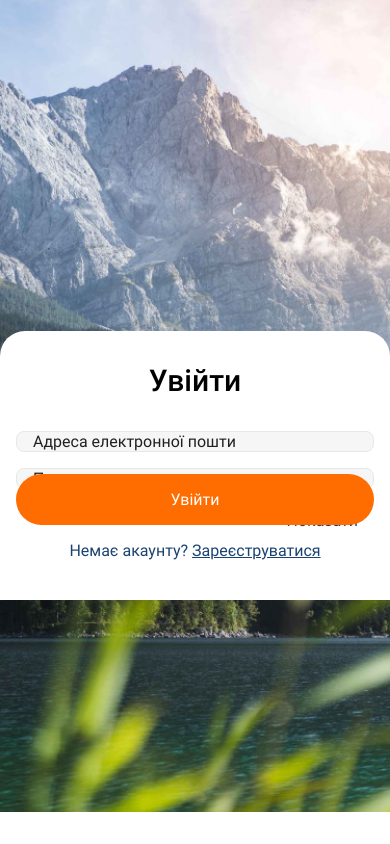
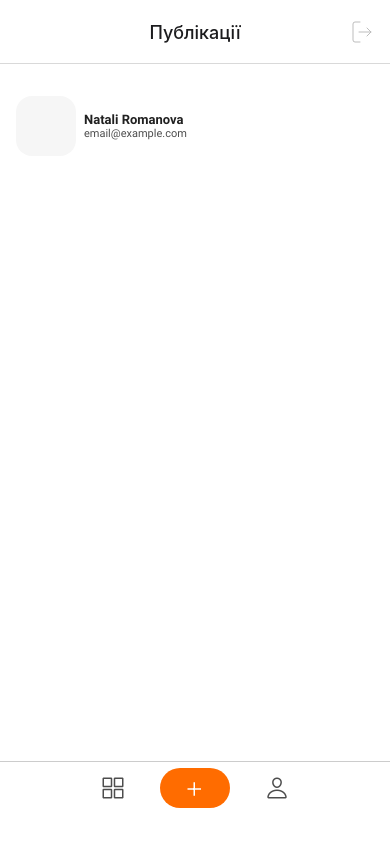
Before and after one commit to DanyloYamelynets/react-native-app, a React Native app in the folder AwesomeProject/: screen /Home in a window 390 px wide. Built offline with nearby package versions, Linux system fonts and the light colour scheme.

Commit message:
add styled PostsScreen, BottomTabNavigation

```diff
--- a/AwesomeProject/App.js
+++ b/AwesomeProject/App.js
@@ -1,18 +1,21 @@
 import "react-native-gesture-handler";
 import { useFonts } from "expo-font";
-import { Keyboard, TouchableWithoutFeedback } from "react-native";
+import { Button, Keyboard, TouchableWithoutFeedback } from "react-native";
 import { RegistrationScreen } from "./Screens/RegistrationScreen/RegistrationScreen";
 import { LoginScreen } from "./Screens/LoginScreen/LoginScreen";
-import { NavigationContainer } from "@react-navigation/native";
+import { NavigationContainer, useNavigation } from "@react-navigation/native";
 import { createStackNavigator } from "@react-navigation/stack";
 import { PostsScreen } from "./Screens/PostsScreen/PostsScreen";
+import { Home } from "./Screens/Home/Home";
 
 const MainStack = createStackNavigator();
 
 export default function App() {
+  // const navigation = useNavigation();
   const [fontsLoaded] = useFonts({
     Roboto: require("./assets/fonts/Roboto-Regular.ttf"),
     "Roboto-Medium": require("./assets/fonts/Roboto-Medium.ttf"),
+    "Roboto-Bold": require("./assets/fonts/Roboto-Bold.ttf"),
   });
 
   if (!fontsLoaded) {
@@ -28,8 +31,16 @@ export default function App() {
             component={RegistrationScreen}
             options={{ headerShown: false }}
           />
-          <MainStack.Screen name="Login" component={LoginScreen} options={{ headerShown: false }}/>
-          <MainStack.Screen name="Posts" component={PostsScreen} options={{ headerShown: false }}/>
+          <MainStack.Screen
+            name="Login"
+            component={LoginScreen}
+            options={{ headerShown: false }}
+          />
+          <MainStack.Screen
+            name="Home"
+            component={Home}
+            options={{ headerShown: false }}
+          />
         </MainStack.Navigator>
       </NavigationContainer>
     </TouchableWithoutFeedback>
--- a/AwesomeProject/Screens/CreatePostsScreen/CreatePostsScreen.jsx
+++ b/AwesomeProject/Screens/CreatePostsScreen/CreatePostsScreen.jsx
@@ -0,0 +1,10 @@
+import React from 'react'
+import { Text, View } from 'react-native';
+
+export const CreatePostsScreen = () => {
+  return (
+    <View style={{ flex: 1, justifyContent: "center", alignItems: "center" }}>
+      <Text>Create Posts</Text>
+    </View>
+  );
+}
--- a/AwesomeProject/Screens/Home/Home.jsx
+++ b/AwesomeProject/Screens/Home/Home.jsx
@@ -0,0 +1,137 @@
+import { createBottomTabNavigator } from "@react-navigation/bottom-tabs";
+import { useNavigation } from "@react-navigation/native";
+import React from "react";
+import { Button, Pressable, Text, TouchableOpacity, View } from "react-native";
+import { ProfileScreen } from "../ProfileScreen/ProfileScreen";
+import { CreatePostsScreen } from "../CreatePostsScreen/CreatePostsScreen";
+import { Ionicons } from "@expo/vector-icons";
+import { PostsScreen } from "../PostsScreen/PostsScreen";
+import { LogOutSvg } from "../../assets/svg/LogOutSvg";
+
+const Tabs = createBottomTabNavigator();
+
+export const Home = () => {
+  const navigation = useNavigation();
+
+  const LogOut = () => {
+    return (
+      <LogOutSvg
+        onPress={() => navigation.navigate("Login")}
+        title="Log Out"
+        color="#fff"
+        style={{
+          width: 24,
+          height: 24,
+          marginRight: 60,
+          marginRight: 16,
+          paddingVertical: 10,
+        }}
+      />
+    );
+  };
+
+  const goBack = () => {
+    return (
+      <View style={{ marginLeft: 16 }}>
+        <TouchableOpacity
+          activeOpacity={0.5}
+          onPress={() => navigation.navigate("Posts")}
+        >
+          <Ionicons
+            name="arrow-back-sharp"
+            size={24}
+            color="rgba(33, 33, 33, 0.80)"
+          />
+        </TouchableOpacity>
+      </View>
+    );
+  };
+
+  return (
+    <Tabs.Navigator
+      initialRouteName="Posts"
+      tabBar={(props) => (
+        <View
+          style={{
+            flexDirection: "row",
+            height: 83,
+            justifyContent: "space-between",
+            alignItems: "center",
+            paddingHorizontal: 101,
+            paddingBottom: 30,
+            borderTopWidth: 1,
+            borderTopColor: "rgba(0, 0, 0, 0.2)",
+            backgroundColor: "#FFFFFF",
+          }}
+        >
+          <Pressable
+            onPress={() => props.navigation.navigate("Posts")}
+            style={{ alignItems: "center" }}
+          >
+            <Ionicons
+              name={"grid-outline"}
+              size={24}
+              color={"rgba(33, 33, 33, 0.80)"}
+            />
+          </Pressable>
+          <Pressable
+            onPress={() => props.navigation.navigate("Create Posts")}
+            style={{
+              alignItems: "center",
+              width: 70,
+              height: 40,
+
+              paddingVertical: 8,
+              paddingHorizontal: 8,
+
+              backgroundColor: "#FF6C00",
+              borderRadius: 20,
+            }}
+          >
+            <Ionicons name={"add"} size={24} color={"#FFFFFF"} />
+          </Pressable>
+          <Pressable
+            onPress={() => props.navigation.navigate("Profile")}
+            style={{ alignItems: "center" }}
+          >
+            <Ionicons
+              name={"person-outline"}
+              size={24}
+              color={"rgba(33, 33, 33, 0.80)"}
+            />
+          </Pressable>
+        </View>
+      )}
+    >
+      <Tabs.Screen
+        name="Posts"
+        component={PostsScreen}
+        options={{
+          title: "Публікації",
+          headerTitleAlign: "center",
+          headerLeft: null,
+          headerRight: LogOut,
+          headerStyle: {
+            borderBottomWidth: 1,
+            borderBottomColor: "rgba(0, 0, 0, 0.15)",
+          },
+        }}
+      />
+      <Tabs.Screen
+        name="Create Posts"
+        component={CreatePostsScreen}
+        options={{
+          title: "Створити публікацію",
+          headerTitleAlign: "center",
+          headerLeft: goBack,
+          headerStyle: {
+            borderBottomWidth: 1,
+            borderBottomColor: "rgba(0, 0, 0, 0.15)",
+          },
+          tabBarStyle: { display: "none" },
+        }}
+      />
+      <Tabs.Screen name="Profile" component={ProfileScreen} />
+    </Tabs.Navigator>
+  );
+};
--- a/AwesomeProject/Screens/LoginScreen/LoginScreen.jsx
+++ b/AwesomeProject/Screens/LoginScreen/LoginScreen.jsx
@@ -38,7 +38,7 @@ export const LoginScreen = () => {
     }
     resetForm();
     console.log(`email: ${email}, password: ${password}`);
-    navigation.navigate("Posts");
+    navigation.navigate("Home");
   };
 
   function resetForm() {
--- a/AwesomeProject/Screens/PostsScreen/PostsScreen.jsx
+++ b/AwesomeProject/Screens/PostsScreen/PostsScreen.jsx
@@ -1,37 +1,52 @@
 import { useNavigation } from "@react-navigation/native";
 import React from "react";
-import { Pressable, Text, View } from "react-native";
+import { Image, Pressable, StyleSheet, Text, View } from "react-native";
 
 export const PostsScreen = () => {
-  const navigation = useNavigation();
   return (
-    <View>
-      <Text
-        style={{
-          color: "#1B4371",
-          fontFamily: "Roboto",
-          fontSize: 36,
-          position: "absolute",
-          top: 82,
-          right: 16,
-        }}
-      >
-        PostsScreen
-      </Text>
-      <Pressable onPress={() => navigation.navigate("Login")}>
-        <Text
-          style={{
-            color: "#1B4371",
-            fontFamily: "Roboto",
-            fontSize: 16,
-            position: "absolute",
-            top: 152,
-            right: 16,
-          }}
-        >
-          Вже є акаунт? Увійти
-        </Text>
-      </Pressable>
+    <View style={styles.container}>
+      <View style={styles.avatarWrapper}>
+        <Image style={styles.avatarImg} />
+        <View>
+          <Text style={styles.avatarName}>Natali Romanova</Text>
+          <Text style={styles.avatarEmail}>email@example.com</Text>
+        </View>
+      </View>
+      <View style={styles.navTabs}></View>
     </View>
   );
 };
+
+const styles = StyleSheet.create({
+  container: {
+    flex: 1,
+    paddingHorizontal: 16,
+    paddingVertical: 32,
+
+    backgroundColor: "#fff",
+  },
+  avatarWrapper: {
+    flexDirection: "row",
+    alignItems: "center",
+  },
+  avatarImg: {
+    width: 60,
+    height: 60,
+    marginRight: 8,
+
+    backgroundColor: "#f6f6f6",
+    borderRadius: 16,
+  },
+  avatarName: {
+    fontFamily: "Roboto-Bold",
+    fontSize: 13,
+
+    color: "#212121",
+  },
+  avatarEmail: {
+    fontFamily: "Roboto",
+    fontSize: 11,
+
+    color: "rgba(33, 33, 33, 0.8)",
+  },
+});
--- a/AwesomeProject/Screens/ProfileScreen/ProfileScreen.jsx
+++ b/AwesomeProject/Screens/ProfileScreen/ProfileScreen.jsx
@@ -0,0 +1,10 @@
+import React from 'react'
+import { Text, View } from 'react-native';
+
+export const ProfileScreen = () => {
+  return (
+    <View style={{ flex: 1, justifyContent: "center", alignItems: "center" }}>
+      <Text>Profile</Text>
+    </View>
+  );
+}
--- a/AwesomeProject/Screens/RegistrationScreen/RegistrationScreen.jsx
+++ b/AwesomeProject/Screens/RegistrationScreen/RegistrationScreen.jsx
@@ -24,6 +24,7 @@ import {
 import { Circle, Path, Svg } from "react-native-svg";
 import backgroundImg from "../../assets/images/background.png";
 import { useNavigation } from "@react-navigation/native";
+import { AddRegisterImg } from "../../assets/svg/AddRegisterImg";
 
 export const RegistrationScreen = () => {
   const [login, setLogin] = useState("");
@@ -48,7 +49,7 @@ export const RegistrationScreen = () => {
     }
     resetForm();
     console.log(`login: ${login}, email: ${email}, password: ${password}`);
-    navigation.navigate("Posts");
+    navigation.navigate("Home");
   };
 
   function resetForm() {
@@ -73,26 +74,7 @@ export const RegistrationScreen = () => {
               <View style={styles.wrapper}>
                 <RegisterCont>
                   <UserPhoto>
-                    <Svg
-                      width={25}
-                      height={25}
-                      viewBox="0 0 25 25"
-                      style={{ position: "absolute", right: -12, bottom: 14 }}
-                    >
-                      <Circle
-                        cx="12.5"
-                        cy="12.5"
-                        r="12"
-                        fill="white"
-                        stroke="#FF6C00"
-                      />
-                      <Path
-                        fill-rule="evenodd"
-                        clip-rule="evenodd"
-                        d="M13 6H12V12H6V13H12V19H13V13H19V12H13V6Z"
-                        fill="#FF6C00"
-                      />
-                    </Svg>
+                    <AddRegisterImg style={{}} />
                   </UserPhoto>
                   <Text style={{ fontFamily: "Roboto-Medium", fontSize: 30 }}>
                     Реєстрація
--- /dev/null
+++ b/AwesomeProject/assets/svg/AddRegisterImg.jsx
@@ -0,0 +1,23 @@
+import * as React from "react";
+import Svg, { Circle, Path } from "react-native-svg";
+
+export const AddRegisterImg = ({
+  style: { fill = "#ff6c00", stroke = "#ff6c00", backgroundColor = "#ffffff" },
+}) => (
+  <Svg
+    xmlns="http://www.w3.org/2000/svg"
+    width={25}
+    height={25}
+    viewBox="0 0 25 25"
+    style={{ position: "absolute", right: -12, bottom: 14 }}
+    fill="none"
+  >
+    <Circle cx={12.5} cy={12.5} r={12} fill={backgroundColor} stroke={stroke} />
+    <Path
+      fill={fill}
+      fillRule="evenodd"
+      d="M13 6h-1v6H6v1h6v6h1v-6h6v-1h-6V6Z"
+      clipRule="evenodd"
+    />
+  </Svg>
+);
--- /dev/null
+++ b/AwesomeProject/assets/svg/LogOutSvg.jsx
@@ -0,0 +1,19 @@
+import * as React from "react";
+import Svg, { Path } from "react-native-svg";
+
+export const LogOutSvg = (props) => (
+  <Svg
+    xmlns="http://www.w3.org/2000/svg"
+    width={24}
+    height={24}
+    fill="none"
+    {...props}
+  >
+    <Path
+      stroke="#BDBDBD"
+      strokeLinecap="round"
+      strokeLinejoin="round"
+      d="M10 22H5a2 2 0 0 1-2-2V4a2 2 0 0 1 2-2h5m7 14 4-4-4-4m4 4H9"
+    />
+  </Svg>
+);
```
Also changed, not shown: AwesomeProject/package.json (+5 -2 lines), AwesomeProject/assets/fonts/Roboto-Bold.ttf (added), 1 other file (tests, documents, lock files or other folders).
